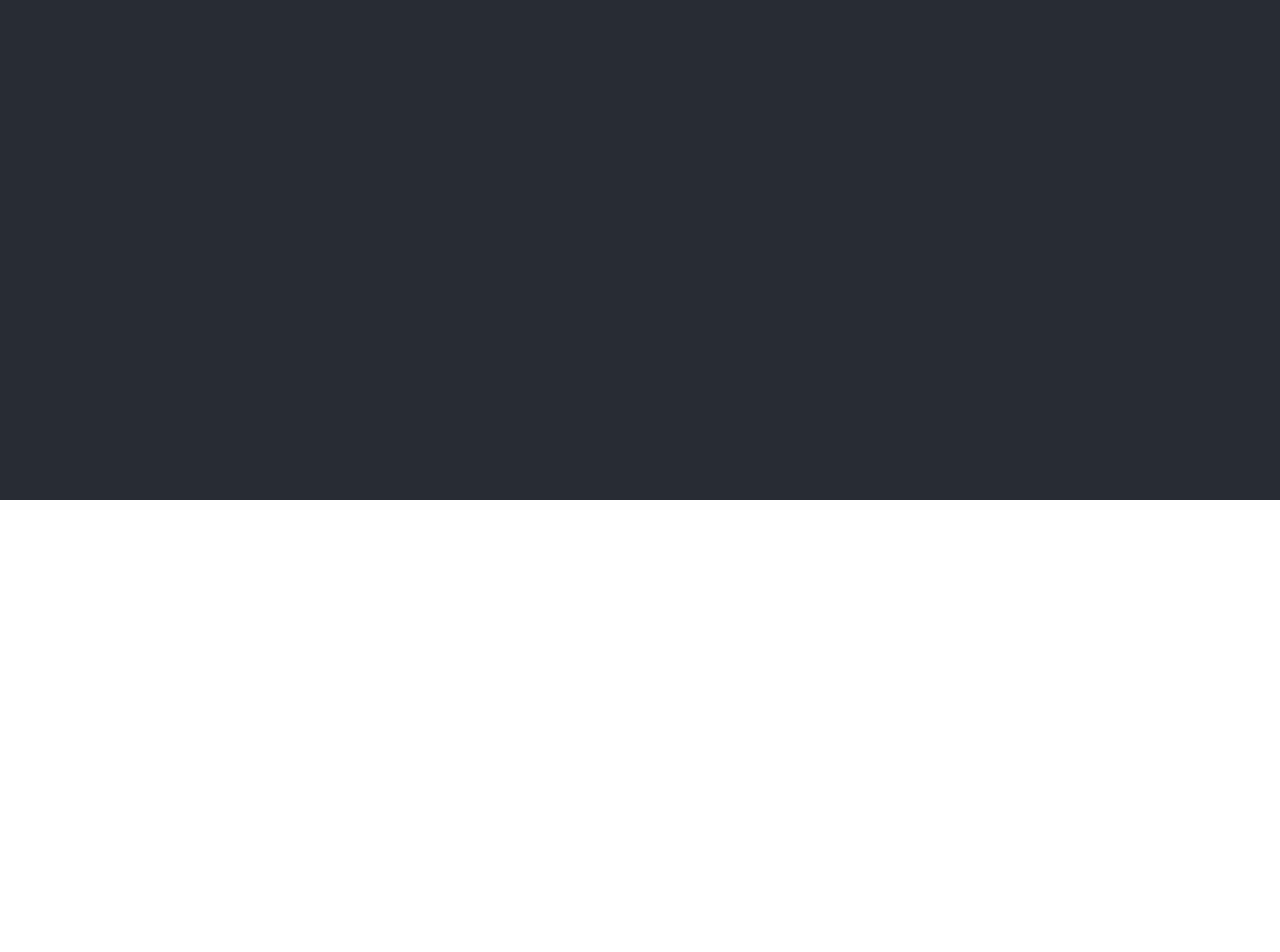
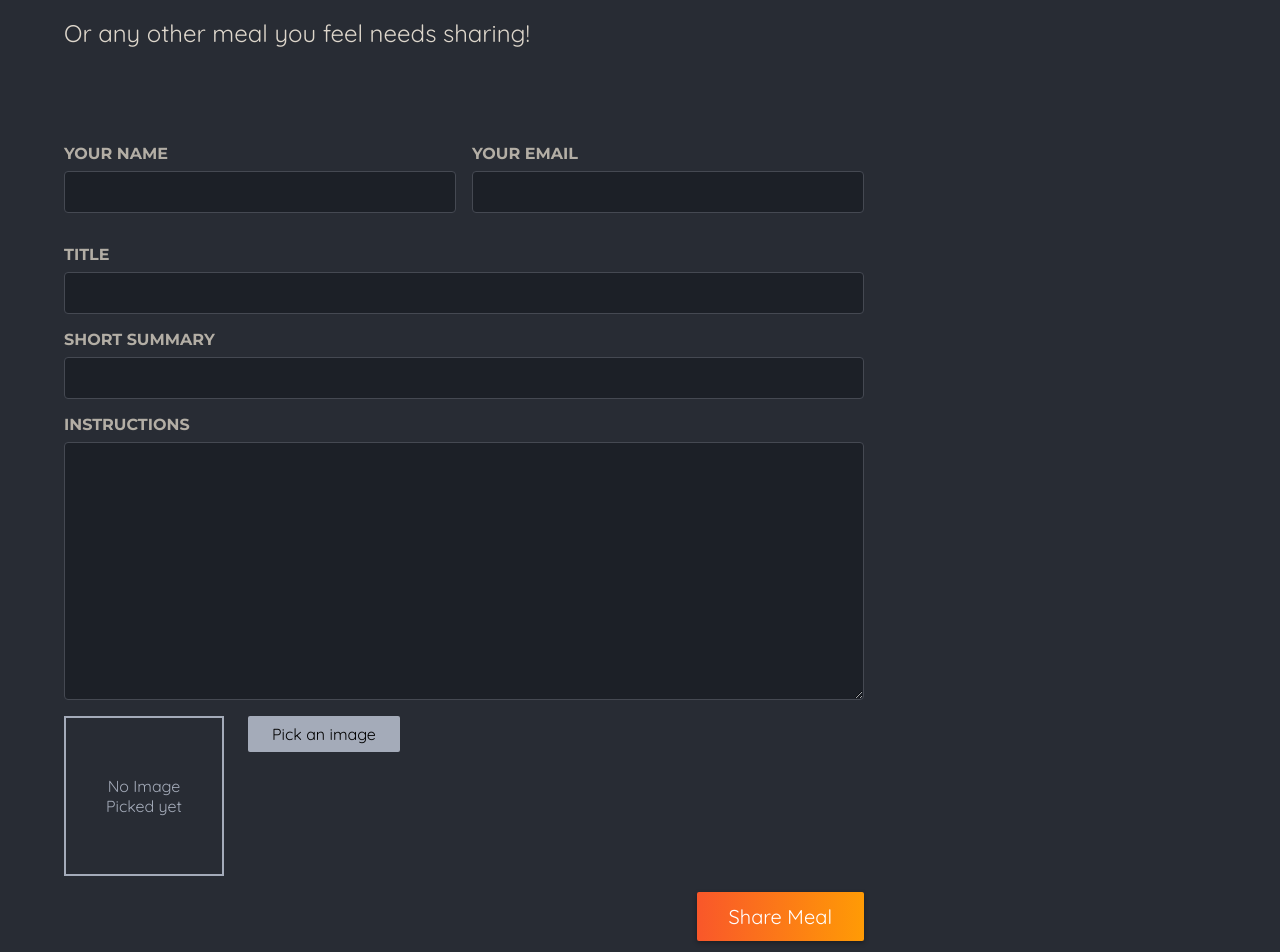
Before and after one commit to ranaawais0303/FoodieNext, a Next.js app: page /meals/share in a window 1280 px wide. Shown: the part 300-1252 px from the top of the page. Before the commit the page ends 800 px from the top, so only its background shows below. Built offline with nearby package versions, Linux system fonts and the light colour scheme.

Commit message:
not found page for meals and image picker for the share page

```diff
--- a/app/meals/[dynamic]/page.js
+++ b/app/meals/[dynamic]/page.js
@@ -1,8 +1,12 @@
 import Image from "next/image";
 import classes from "./page.module.css";
 import { getMeal } from "@/lib/meals";
+import { notFound } from "next/navigation";
 const MealsDetailPage = async ({ params }) => {
   const meal = await getMeal(params.dynamic);
+  if (!meal) {
+    notFound("page not found");
+  }
   meal.instructions = meal.instructions.replace(/\n/g, "<br/>");
   return (
     <>
--- a/app/meals/share/page.js
+++ b/app/meals/share/page.js
@@ -1,4 +1,50 @@
-const SharePage = () => {
-  return <h1 style={{ color: "white", textAlign: "center" }}>Share page</h1>;
-};
-export default SharePage;
+import ImagePicker from "@/components/meals/image-picker";
+import classes from "./page.module.css";
+
+export default function ShareMealPage() {
+  return (
+    <>
+      <header className={classes.header}>
+        <h1>
+          Share your <span className={classes.highlight}>favorite meal</span>
+        </h1>
+        <p>Or any other meal you feel needs sharing!</p>
+      </header>
+      <main className={classes.main}>
+        <form className={classes.form}>
+          <div className={classes.row}>
+            <p>
+              <label htmlFor="name">Your name</label>
+              <input type="text" id="name" name="name" required />
+            </p>
+            <p>
+              <label htmlFor="email">Your email</label>
+              <input type="email" id="email" name="email" required />
+            </p>
+          </div>
+          <p>
+            <label htmlFor="title">Title</label>
+            <input type="text" id="title" name="title" required />
+          </p>
+          <p>
+            <label htmlFor="summary">Short Summary</label>
+            <input type="text" id="summary" name="summary" required />
+          </p>
+          <p>
+            <label htmlFor="instructions">Instructions</label>
+            <textarea
+              id="instructions"
+              name="instructions"
+              rows="10"
+              required
+            ></textarea>
+          </p>
+          <ImagePicker />
+          <p className={classes.actions}>
+            <button type="submit">Share Meal</button>
+          </p>
+        </form>
+      </main>
+    </>
+  );
+}
--- /dev/null
+++ b/app/meals/share/page.module.css
@@ -0,0 +1,98 @@
+.header {
+    gap: 3rem;
+    margin: 3rem auto 5rem auto;
+    width: 90%;
+    max-width: 75rem;
+    color: #ddd6cb;
+    font-size: 1.5rem;
+  }
+
+  .header h1 {
+    font-family: 'Montserrat', sans-serif;
+  }
+
+  .highlight {
+    background: linear-gradient(90deg, #f9572a, #ff8a05);
+    background-clip: text;
+    -webkit-background-clip: text;
+    -webkit-text-fill-color: transparent;
+  }
+
+  .main {
+    width: 90%;
+    max-width: 75rem;
+    margin: 3rem auto;
+    color: white;
+  }
+
+  .form {
+    max-width: 50rem;
+  }
+
+  .form label {
+    display: block;
+    margin-bottom: 0.5rem;
+    font-size: 1rem;
+    font-family: 'Montserrat', sans-serif;
+    text-transform: uppercase;
+    color: #b3aea5;
+    font-weight: bold;
+  }
+
+  .form input,
+  .form textarea {
+    display: block;
+    width: 100%;
+    padding: 0.5rem 1rem;
+    border-radius: 4px;
+    border: 1px solid #454952;
+    background: #1c2027;
+    font-size: 1.25rem;
+    font-family: 'Montserrat', sans-serif;
+    color: #ddd6cb;
+  }
+
+  .form input:focus,
+  .form textarea:focus {
+    outline-color: #f99f2a;
+    background-color: #1f252d;
+  }
+
+  .row {
+    display: flex;
+    gap: 1rem;
+  }
+
+  .row p {
+    width: 100%;
+  }
+
+  .actions {
+    text-align: right;
+  }
+
+  .actions button {
+    border: 0;
+    padding: 0.75rem 2rem;
+    background: linear-gradient(90deg, #f9572a, #ff9b05);
+    border: none;
+    color: #ffffff;
+    border-radius: 2px;
+    cursor: pointer;
+    font: inherit;
+    font-size: 1.25rem;
+    box-shadow: 0 2px 5px rgba(0, 0, 0, 0.3);
+  }
+
+  .actions button:hover,
+  .actions button:focus {
+    background: linear-gradient(90deg, #fd4715, #f9b241);
+  }
+
+  .actions button:disabled,
+  .actions button:hover:disabled,
+  .actions button:focus:disabled {
+    background: #ccc;
+    color: #979797;
+    cursor: not-allowed;
+  }
--- /dev/null
+++ b/components/meals/image-picker.js
@@ -0,0 +1,62 @@
+"use client";
+import { useRef, useState } from "react";
+import classes from "./image-picker.module.css";
+import Image from "next/image";
+const ImagePicker = ({ label, name }) => {
+  const [pickedImage, setPickedImage] = useState();
+  const imageInput = useRef();
+
+  const handlePickClick = () => {
+    imageInput.current.click();
+  };
+
+  const handleImageChange = (e) => {
+    const file = e.target.files[0];
+    if (!file) {
+      setPickedImage(null);
+      return;
+    }
+    const fileReader = new FileReader();
+    fileReader.onloadend = () => {
+      setPickedImage(fileReader.result);
+    };
+    fileReader.readAsDataURL(file);
+  };
+
+  return (
+    <div className={classes.picker}>
+      <label htmlFor={name}>{label}</label>
+      <div className={classes.controls}>
+        <div className={classes.preview}>
+          {!pickedImage && <p>No Image Picked yet</p>}
+          {pickedImage && (
+            <Image
+              src={pickedImage}
+              alt="The image selected by the user"
+              fill
+            />
+          )}
+        </div>
+        <input
+          className={classes.input}
+          type="file"
+          id={name}
+          accept="image/png, image/jpeg"
+          name={name}
+          ref={imageInput}
+          onChange={handleImageChange}
+          required
+        />
+        <button
+          onClick={handlePickClick}
+          className={classes.button}
+          type="button"
+        >
+          Pick an image
+        </button>
+      </div>
+    </div>
+  );
+};
+
+export default ImagePicker;
--- /dev/null
+++ b/components/meals/image-picker.module.css
@@ -0,0 +1,45 @@
+.controls {
+  display: flex;
+  align-items: flex-start;
+  gap: 1.5rem;
+  margin-bottom: 1rem;
+}
+
+.picker .input {
+  display: none;
+}
+
+.picker .button {
+  border: 0;
+  padding: 0.5rem 1.5rem;
+  background: #a4abb9;
+  border-radius: 2px;
+  cursor: pointer;
+  font: inherit;
+}
+
+.picker .button:hover,
+.picker .button:focus {
+  background: #b3b9c6;
+}
+
+.preview {
+  width: 10rem;
+  height: 10rem;
+  border: 2px solid #a4abb9;
+  display: flex;
+  justify-content: center;
+  align-items: center;
+  text-align: center;
+  color: #a4abb9;
+  position: relative;
+}
+
+.preview p {
+  margin: 0;
+  padding: 1rem;
+}
+
+.preview img {
+  object-fit: cover;
+}
```
Also changed, not shown: app/meals/not-found.js (added, +9 -0 lines).
